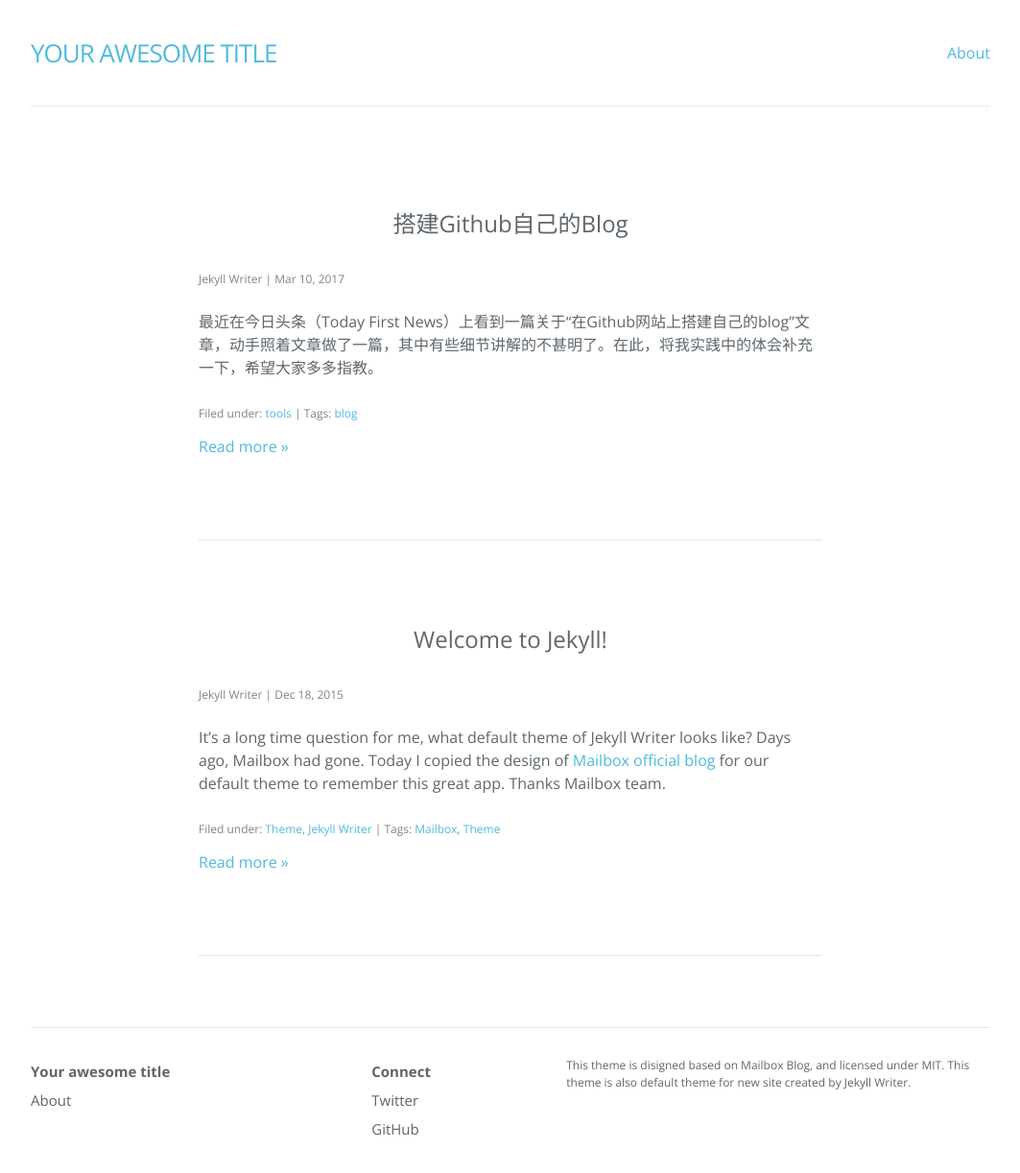
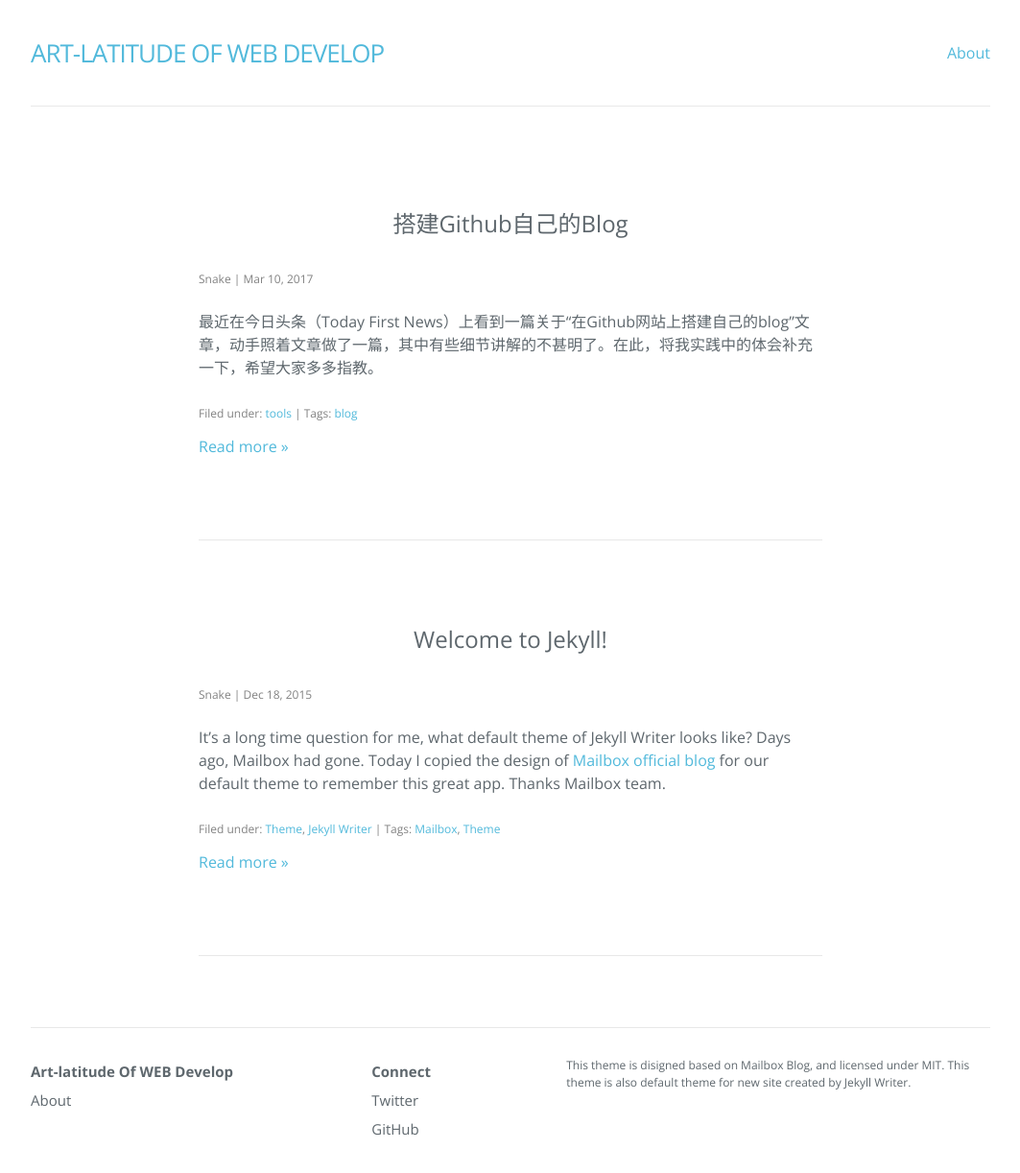
Before and after one commit to zhjq19660117/blog7096, a Jekyll site: the page built from index.html, in a window 1280 px wide and 1259 px high. Shown: the top 1222 px of the window at 96% size, without its empty margins (108-1171 px from the left). Built offline with Jekyll 4.4.1, drawn with Linux system fonts in a browser that asks for light colours; nearby versions of some CDN libraries; the list of posts is cut into pages by our own code.

Commit message:
Update _config.yml

```diff
--- a/_config.yml
+++ b/_config.yml
@@ -6,8 +6,8 @@
 # 'jekyll serve'. If you change this file, please restart the server process.
 
 # Site settings
-title: Your awesome title
-author: Jekyll Writer
+title: Art-latitude Of WEB Develop
+author: Snake
 description: > # this means to ignore newlines until "baseurl:"
   This theme is disigned based on Mailbox Blog, and licensed under MIT.
   This theme is also default theme for new site created by Jekyll Writer.
```
